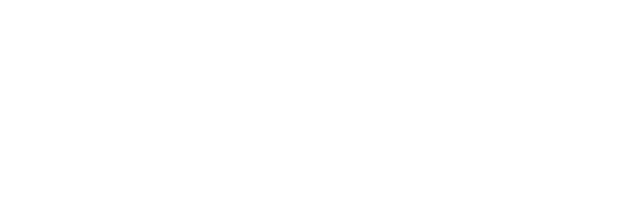
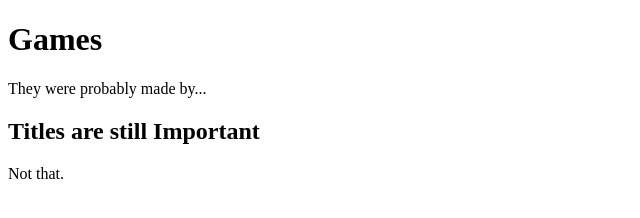
Before and after one commit to czmarc1/First-Html, a plain HTML site: page games.html in a window 1280 px wide. Shown: the whole page, without its empty margins (0-640 px from the left). Drawn offline with Linux system fonts and the light colour scheme.

Commit message:
Update games.html

```diff
--- a/games.html
+++ b/games.html
@@ -1,5 +1,12 @@
 <!doctype html>
 <html>
-
-
+<head>
+<title>Gamess</title>
+</head>
+<body>
+<h1>Games</h1>
+<p>They were probably made by...</p>
+<h2>Titles are still Important</h1>
+<p>Not that.</p>
+</body>
 </html>
```
